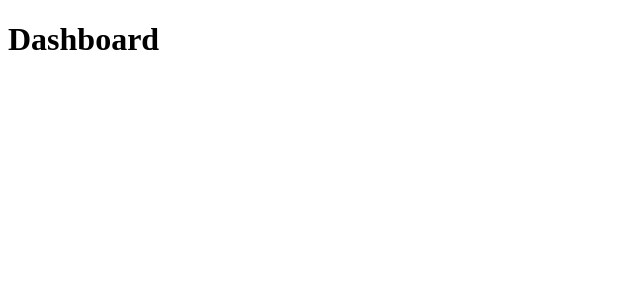
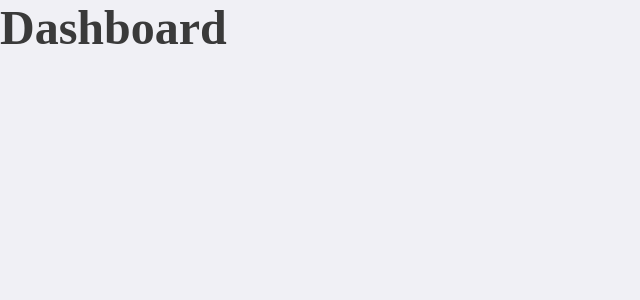
Before and after one commit to daosantiago/gostack, a React (Create React App) app in the folder Nivel-3/05-primeiro-projeto-react/: page / in a window 1280 px wide. Shown: the top 300 px of the page, without its empty margins (0-640 px from the left). Built offline with nearby package versions, Linux system fonts and the light colour scheme.

Commit message:
init styled components

```diff
--- a/Nivel-3/05-primeiro-projeto-react/src/App.tsx
+++ b/Nivel-3/05-primeiro-projeto-react/src/App.tsx
@@ -1,12 +1,16 @@
 import React from 'react';
 import { BrowserRouter } from 'react-router-dom';
 
+import GlobalStyle from './styles/global';
 import Routes from './routes';
 
 const App: React.FC = () => (
-  <BrowserRouter>
-    <Routes />
-  </BrowserRouter>
+  <>
+    <BrowserRouter>
+      <Routes />
+    </BrowserRouter>
+    <GlobalStyle />
+  </>
 );
 
 export default App;
--- a/Nivel-3/05-primeiro-projeto-react/src/routes/pages/Dashboard/index.tsx
+++ b/Nivel-3/05-primeiro-projeto-react/src/routes/pages/Dashboard/index.tsx
@@ -1,7 +1,9 @@
 import * as React from 'react';
 
+import { Title } from './styles';
+
 const Dashboard: React.FC = () => {
-  return <h1>Dashboard</h1>;
+  return <Title>Dashboard</Title>;
 };
 
 export default Dashboard;
--- /dev/null
+++ b/Nivel-3/05-primeiro-projeto-react/src/routes/pages/Dashboard/styles.ts
@@ -0,0 +1,7 @@
+import styled from 'styled-components';
+
+// Usando Template literals
+export const Title = styled.h1`
+  font-size: 48px;
+  color: #3a3a3a;
+`;
--- /dev/null
+++ b/Nivel-3/05-primeiro-projeto-react/src/styles/global.ts
@@ -0,0 +1,15 @@
+import { createGlobalStyle } from 'styled-components';
+
+export default createGlobalStyle`
+  *{
+    margin: 0;
+    padding: 0;
+    outline: 0;
+    box-sizing: border-box;
+  }
+
+  body{
+    background: #F0F0F5 ;
+    -webkit-font-smoothing: antialiased;
+  }
+`;
```
Also changed, not shown: 1 other file (tests, documents, lock files or other folders).
